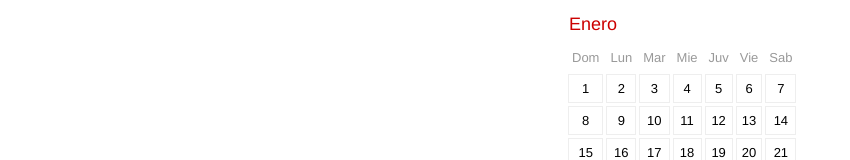
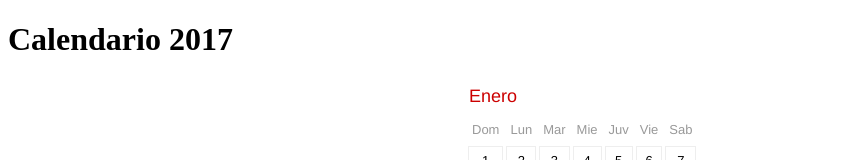
Before and after one commit to evelizp/calendario-erick, a plain HTML site: page index.html in a window 1280 px wide. Shown: the top 160 px of the page, without its empty margins (0-850 px from the left). Drawn offline with Linux system fonts and the light colour scheme.

Commit message:
añade encabezado

```diff
--- a/index.html
+++ b/index.html
@@ -6,6 +6,7 @@
     <link rel="stylesheet" href="style.css">
   </head>
   <body>
+    <h1 center>Calendario 2017</h1>
     <script src="main.js" defer></script>
   </body>
 </html>
```
